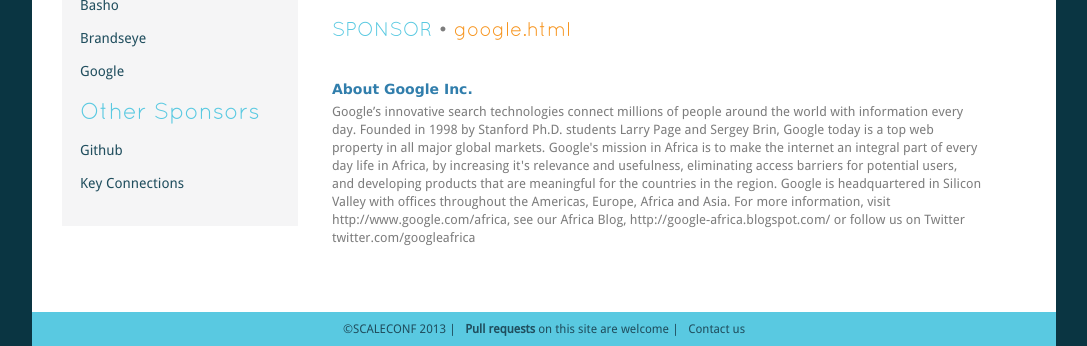
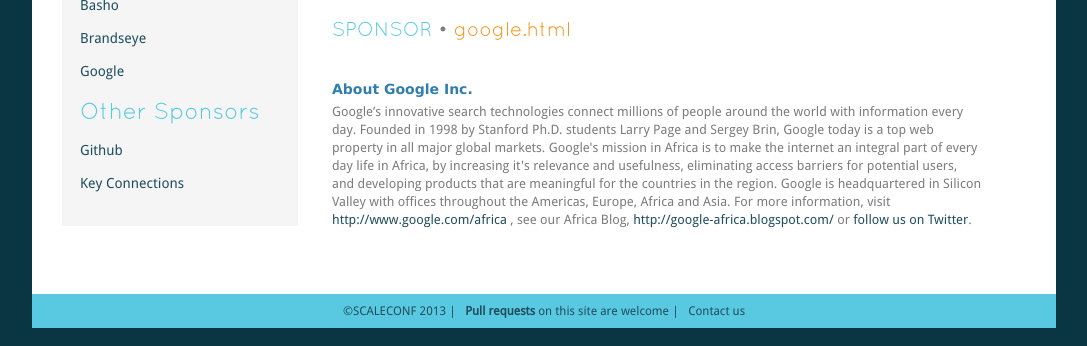
Before and after one commit to scaleconf/scaleconf.github.com, a Jekyll site: the page built from sponsors/google.html, in a window 1280 px wide, cut to the strip 569-915 px from the top of the page. Shown: the whole strip, without its empty margins (96-1183 px from the left). Built offline with Jekyll 4.4.1, drawn with Linux system fonts in a browser that asks for light colours; Markdown is read by kramdown in place of the engine named in the settings.

Commit message:
Markup google's blurb

```diff
--- a/sponsors/google.html
+++ b/sponsors/google.html
@@ -6,5 +6,18 @@
 sections:
   - heading: About Google Inc.
     text: >
-        Google’s innovative search technologies connect millions of people around the world with information every day. Founded in 1998 by Stanford Ph.D. students Larry Page and Sergey Brin, Google today is a top web property in all major global markets. Google's mission in Africa is to make the internet an integral part of every day life in Africa, by increasing it's relevance and usefulness, eliminating access barriers for potential users, and developing products that are meaningful for the countries in the region. Google is headquartered in Silicon Valley with offices throughout the Americas, Europe, Africa and Asia. For more information, visit http://www.google.com/africa, see our Africa Blog, http://google-africa.blogspot.com/ or follow us on Twitter twitter.com/googleafrica
+        Google’s innovative search technologies connect millions of people
+        around the world with information every day. Founded in 1998 by
+        Stanford Ph.D. students Larry Page and Sergey Brin, Google today is a
+        top web property in all major global markets. Google's mission in
+        Africa is to make the internet an integral part of every day life in
+        Africa, by increasing it's relevance and usefulness, eliminating access
+        barriers for potential users, and developing products that are
+        meaningful for the countries in the region. Google is headquartered in
+        Silicon Valley with offices throughout the Americas, Europe, Africa and
+        Asia. For more information, visit <a
+            href="http://www.google.com/africa"> http://www.google.com/africa
+        </a>, see our Africa Blog, <a
+        href="http://google-africa.blogspot.com/">http://google-africa.blogspot.com/</a>
+        or <a href="https://twitter.com/googleafrica">follow us on Twitter</a>.
 ---
```
